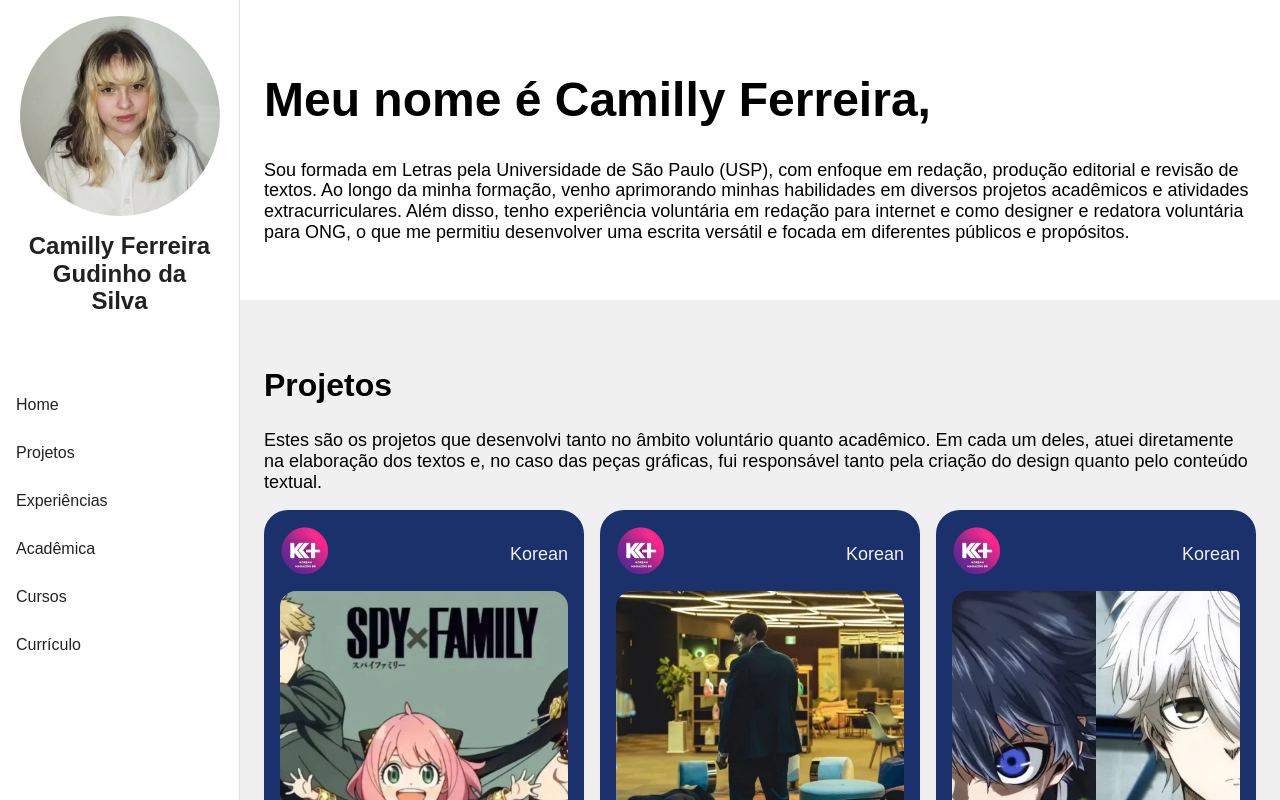
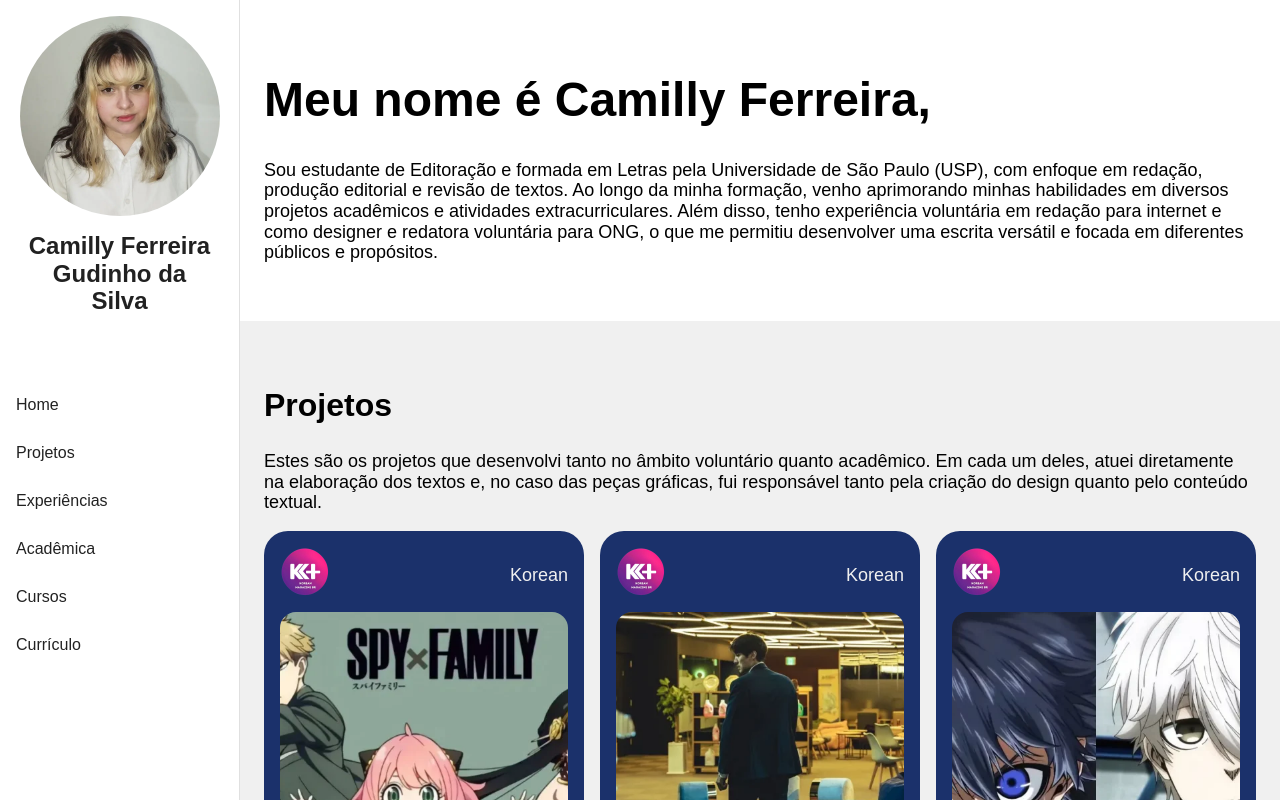
Before and after one commit to camlittlebee/portfolio, a React (Vite) app: page / in a window 1280 px wide. Shown: the top 800 px of the page. Built offline with nearby package versions, Linux system fonts and the light colour scheme; some icons are missing; a web font is replaced by a local one.

Commit message:
style: troca desc

```diff
--- a/src/main.tsx
+++ b/src/main.tsx
@@ -36,7 +36,7 @@
           <Box component="section" sx={{ py: 5 }} id="home">
             <Container maxWidth="lg">
               <h1>Meu nome é Camilly Ferreira,</h1>
-              <p>Sou formada em Letras pela Universidade de São Paulo (USP), com enfoque em redação, produção editorial e revisão de textos. Ao longo da minha formação, venho aprimorando minhas habilidades em diversos projetos acadêmicos e atividades extracurriculares. Além disso, tenho experiência voluntária em redação para internet e como designer e redatora voluntária para ONG, o que me permitiu desenvolver uma escrita versátil e focada em diferentes públicos e propósitos.</p>
+              <p>Sou estudante de Editoração e formada em Letras pela Universidade de São Paulo (USP), com enfoque em redação, produção editorial e revisão de textos. Ao longo da minha formação, venho aprimorando minhas habilidades em diversos projetos acadêmicos e atividades extracurriculares. Além disso, tenho experiência voluntária em redação para internet e como designer e redatora voluntária para ONG, o que me permitiu desenvolver uma escrita versátil e focada em diferentes públicos e propósitos.</p>
             </Container>
           </Box>
 
```
